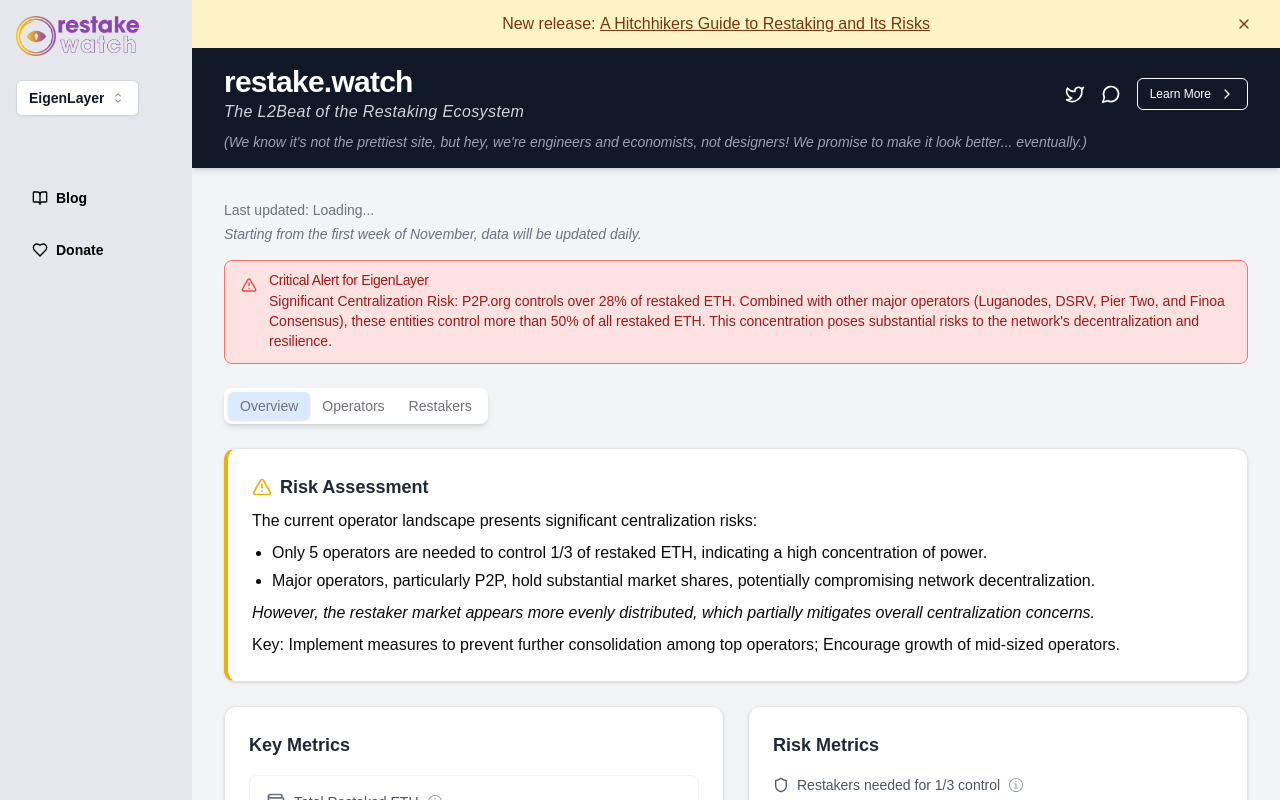
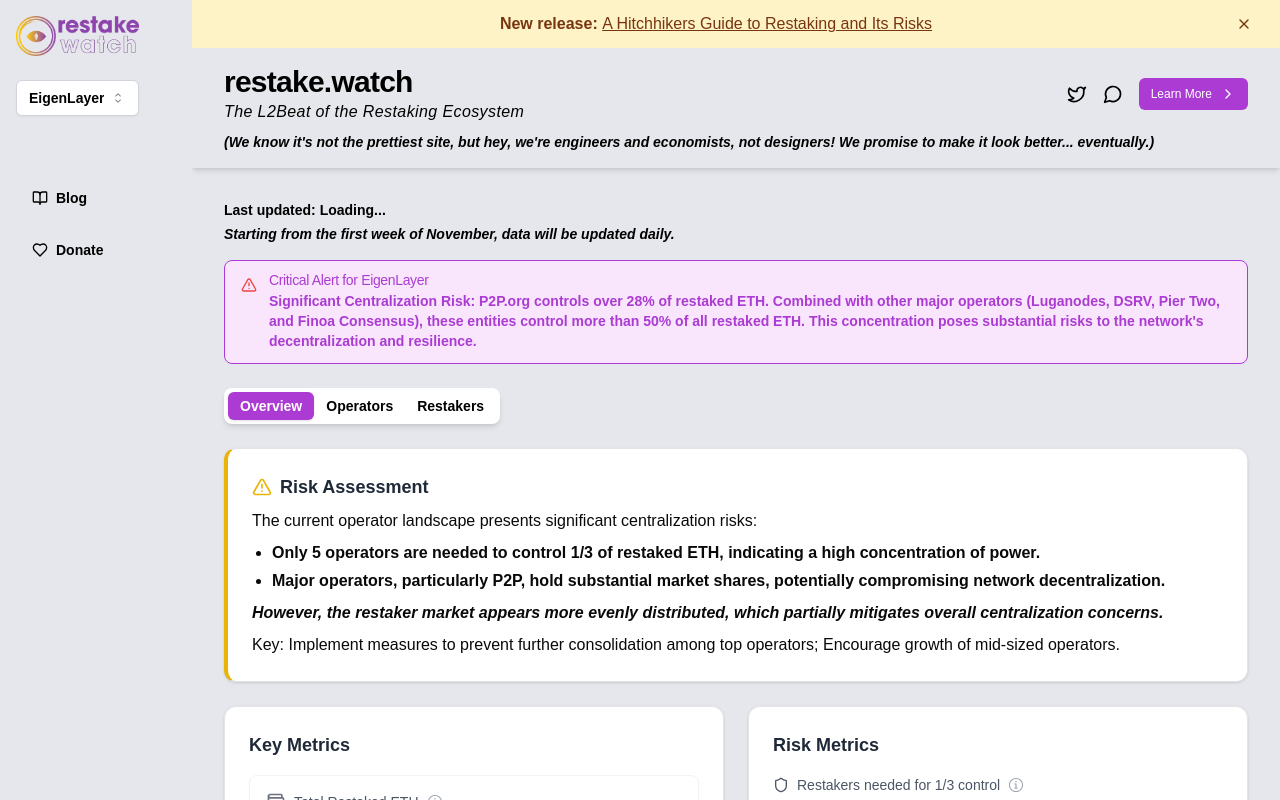
Before and after one commit to rstbeat/restake-watch-front-end, a Next.js app: page / in a window 1280 px wide. Shown: the top 800 px of the page. Built offline with nearby package versions, Linux system fonts and the light colour scheme; no server answers.

Commit message:
improve the look and feel of restakewatch

```diff
--- a/src/components/RestakeWatch.tsx
+++ b/src/components/RestakeWatch.tsx
@@ -4,13 +4,8 @@
   X,
   Twitter,
   ChevronRight,
-  Eye,
-  Shield,
-  BarChart2,
-  DollarSign,
-  Coffee,
+  MessageCircle,
 } from 'lucide-react';
-import { MessageCircle } from 'lucide-react';
 import { Card, CardHeader, CardContent } from '@/components/ui/card';
 import { Alert, AlertDescription, AlertTitle } from '@/components/ui/alert';
 import { Tabs, TabsContent, TabsList, TabsTrigger } from '@/components/ui/tabs';
@@ -23,6 +18,7 @@
 } from '@/components/ui/select';
 import { Button } from '@/components/ui/button';
 import Link from 'next/link';
+import Image from 'next/image';
 import Sidebar from './Sidebar';
 import OperatorOverview from './OperatorOverview';
 import RestakerOverview from './RestakerOverview';
@@ -39,8 +35,7 @@
 type PlatformType = 'eigenlayer' | 'symbiotic' | 'karak';
 
 const RestakeWatch: React.FC = () => {
-  const [activePlatform, setActivePlatform] =
-    useState<PlatformType>('eigenlayer');
+  const [activePlatform, setActivePlatform] = useState<PlatformType>('eigenlayer');
   const [activeTab, setActiveTab] = useState<string>('overview');
   const [isMobileSidebarOpen, setIsMobileSidebarOpen] = useState(false);
   const [showBanner, setShowBanner] = useState(true);
@@ -113,38 +108,34 @@
     if (activePlatform !== 'eigenlayer') {
       return (
         <div className="text-center py-8">
-          <h2 className="text-2xl font-bold mb-4">Coming Soon</h2>
+          <h2 className="text-2xl font-bold mb-4 text-[#ab3bd2]">Coming Soon</h2>
           <p>
             Data for{' '}
-            {activePlatform.charAt(0).toUpperCase() + activePlatform.slice(1)}{' '}
-            is not yet available.
+            {activePlatform.charAt(0).toUpperCase() + activePlatform.slice(1)} is
+            not yet available.
           </p>
         </div>
       );
     }
 
     return (
-      <Tabs
-        value={activeTab}
-        onValueChange={setActiveTab}
-        className="space-y-6"
-      >
+      <Tabs value={activeTab} onValueChange={setActiveTab} className="space-y-6">
         <TabsList className="bg-white rounded-lg shadow-md">
           <TabsTrigger
             value="overview"
-            className="data-[state=active]:bg-blue-100"
+            className="text-[#000000] font-bold data-[state=active]:bg-[#ab3bd2] data-[state=active]:text-white"
           >
             Overview
           </TabsTrigger>
           <TabsTrigger
             value="operators"
-            className="data-[state=active]:bg-blue-100"
+            className="text-[#000000] font-bold data-[state=active]:bg-[#ab3bd2] data-[state=active]:text-white"
           >
             Operators
           </TabsTrigger>
           <TabsTrigger
             value="restakers"
-            className="data-[state=active]:bg-blue-100"
+            className="text-[#000000] font-bold data-[state=active]:bg-[#ab3bd2] data-[state=active]:text-white"
           >
             Restakers
           </TabsTrigger>
@@ -166,7 +157,7 @@
   };
 
   return (
-    <div className="flex flex-col min-h-screen bg-gray-100 text-gray-900">
+    <div className="flex flex-col min-h-screen bg-[#e6e7ec] text-[#000000] font-bold">
       <div className="flex flex-1">
         <Sidebar
           isMobileOpen={isMobileSidebarOpen}
@@ -176,7 +167,7 @@
             value={activePlatform}
             onValueChange={(value: PlatformType) => setActivePlatform(value)}
           >
-            <SelectTrigger className="w-full border-gray-300 bg-white text-gray-900">
+            <SelectTrigger className="w-full border-gray-300 bg-white text-[#000000] focus:border-[#ab3bd2]">
               <SelectValue placeholder="Select platform" />
             </SelectTrigger>
             <SelectContent>
@@ -199,34 +190,30 @@
                   A Hitchhikers Guide to Restaking and Its Risks
                 </Link>
               </div>
-              <Button
-                variant="ghost"
-                size="sm"
-                onClick={() => setShowBanner(false)}
-              >
+              <Button variant="ghost" size="sm" onClick={() => setShowBanner(false)}>
                 <X className="h-4 w-4 text-amber-900" />
               </Button>
             </div>
           )}
 
-          <main className="flex-1 overflow-x-hidden overflow-y-auto bg-gray-100">
-            <div className="bg-gray-900 text-white py-4 px-4 sm:px-6 lg:px-8 shadow-md">
+          <main className="flex-1 overflow-x-hidden overflow-y-auto bg-[#e6e7ec] text-[#000000]">
+            <div className="bg-[#e6e7ec] text-[#000000] py-4 px-4 sm:px-6 lg:px-8 shadow-md">
               <div className="max-w-7xl mx-auto flex flex-col justify-between items-center">
                 <div className="flex items-center space-x-4 w-full justify-between">
                   <div>
                     <h1 className="text-2xl font-bold tracking-tight sm:text-3xl mb-0">
                       restake.watch
                     </h1>
-                    <p className="text-sm sm:text-base text-gray-300 italic font-light tracking-wide mt-0">
+                    <p className="text-sm sm:text-base italic font-light tracking-wide mt-0">
                       The L2Beat of the Restaking Ecosystem
                     </p>
                   </div>
                   <div className="flex items-center space-x-4">
                     <a
-                      href="https://twitter.com/TheRestakeWatch"
+                      href="https://twitter.com/restakewatch"
                       target="_blank"
                       rel="noopener noreferrer"
-                      className="text-white hover:text-blue-400 transition-colors"
+                      className="text-[#000000] hover:text-[#ab3bd2] transition-colors"
                       aria-label="Twitter"
                     >
                       <Twitter size={20} />
@@ -235,15 +222,15 @@
                       href="https://t.me/espejelomar"
                       target="_blank"
                       rel="noopener noreferrer"
-                      className="text-white hover:text-blue-400 transition-colors"
+                      className="text-[#000000] hover:text-[#ab3bd2] transition-colors"
                       aria-label="Telegram"
                     >
                       <MessageCircle size={20} />
                     </a>
                     <Button
-                      variant="outline"
+                      variant="solid"
                       size="sm"
-                      className="text-white border-white hover:bg-gray-800"
+                      className="bg-[#ab3bd2] text-white hover:bg-[#922fb8]"
                       onClick={() => {
                         const aboutSection = document.getElementById('about');
                         if (aboutSection) {
@@ -256,17 +243,17 @@
                     </Button>
                   </div>
                 </div>
-                <p className="text-sm italic text-gray-400 mt-2 self-start">
-                  (We know it&apos;s not the prettiest site, but hey, we&apos;re
-                  engineers and economists, not designers! We promise to make it
-                  look better... eventually.)
+                <p className="text-sm italic mt-2 self-start">
+                  (We know it&apos;s not the prettiest site, but hey, we&apos;re engineers
+                  and economists, not designers! We promise to make it look better...
+                  eventually.)
                 </p>
               </div>
             </div>
 
             <div className="max-w-7xl mx-auto px-4 sm:px-6 lg:px-8 py-8">
               {activePlatform === 'eigenlayer' && (
-                <div className="mb-4 text-sm text-gray-500">
+                <div className="mb-4 text-sm">
                   <p>
                     Last updated:{' '}
                     {operatorData?.lastUpdated
@@ -274,8 +261,7 @@
                       : 'Loading...'}
                   </p>
                   <p className="mt-1 italic">
-                    Starting from the first week of November, data will be
-                    updated daily.
+                    Starting from the first week of November, data will be updated daily.
                   </p>
                 </div>
               )}
@@ -283,17 +269,16 @@
               {activePlatform === 'eigenlayer' && (
                 <Alert
                   variant="destructive"
-                  className="mb-6 bg-red-100 border-red-400 text-red-800"
+                  className="mb-6 bg-[#f9e6fc] border-[#ab3bd2] text-[#ab3bd2]"
                 >
-                  <AlertTriangle className="h-4 w-4" />
+                  <AlertTriangle className="h-4 w-4 text-[#ab3bd2]" />
                   <AlertTitle>Critical Alert for EigenLayer</AlertTitle>
                   <AlertDescription>
-                    Significant Centralization Risk: P2P.org controls over 28%
-                    of restaked ETH. Combined with other major operators
-                    (Luganodes, DSRV, Pier Two, and Finoa Consensus), these
-                    entities control more than 50% of all restaked ETH. This
-                    concentration poses substantial risks to the network&apos;s
-                    decentralization and resilience.
+                    Significant Centralization Risk: P2P.org controls over 28% of restaked
+                    ETH. Combined with other major operators (Luganodes, DSRV, Pier Two,
+                    and Finoa Consensus), these entities control more than 50% of all
+                    restaked ETH. This concentration poses substantial risks to the
+                    network&apos;s decentralization and resilience.
                   </AlertDescription>
                 </Alert>
               )}
@@ -302,7 +287,7 @@
 
               <Roadmap />
 
-              <div id="about">
+              <div id="about" ref={aboutRef}>
                 <About />
               </div>
             </div>
```
